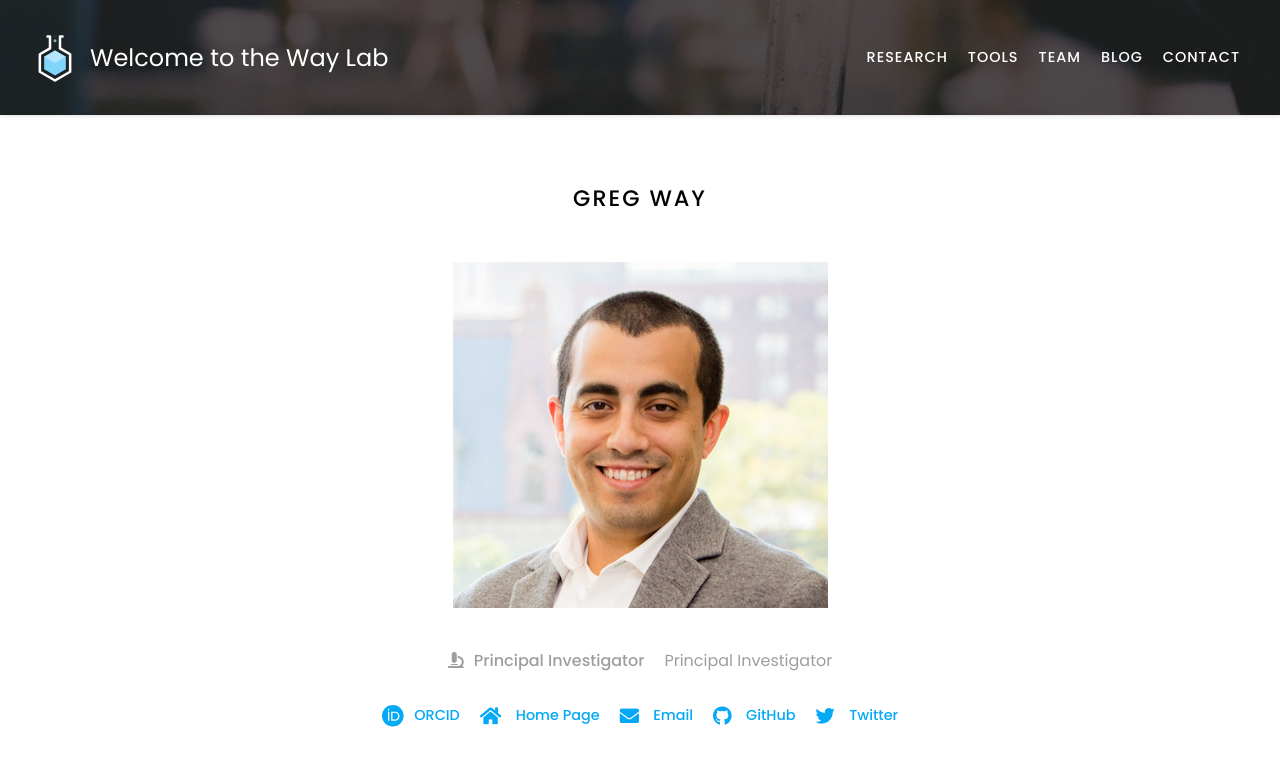
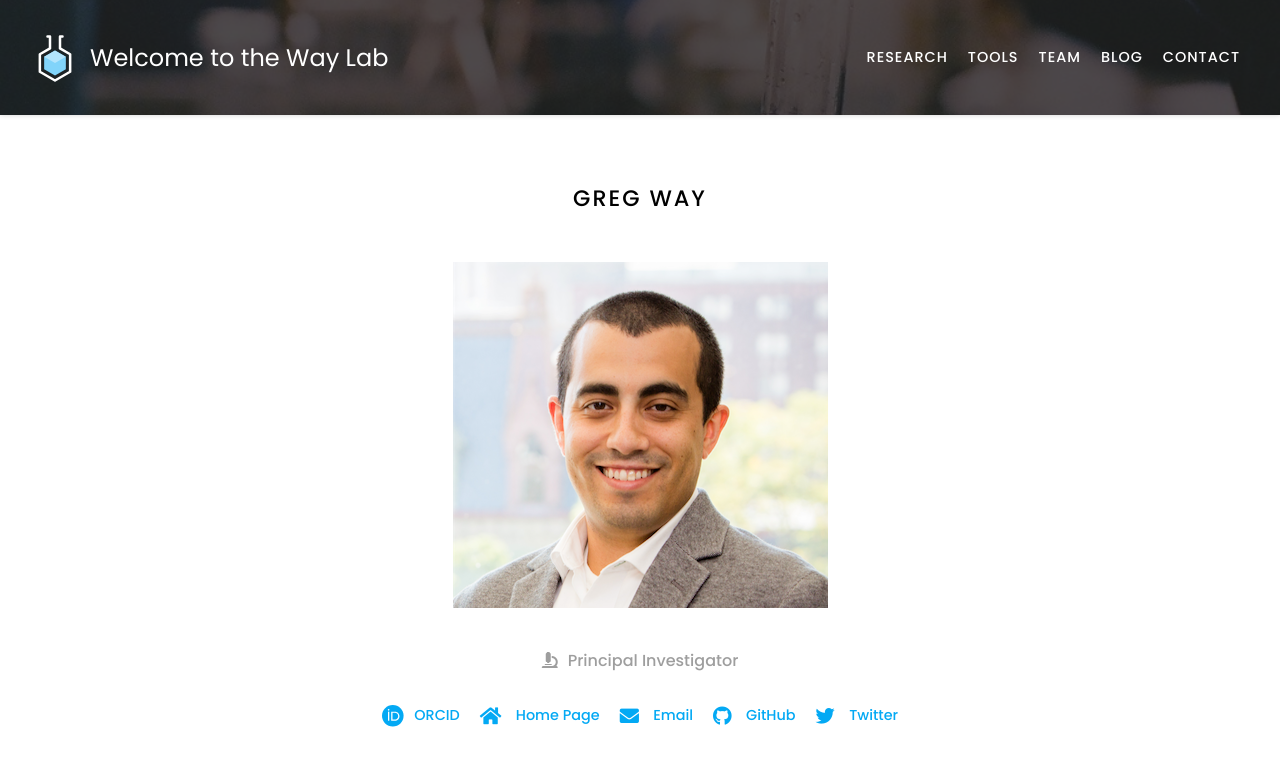
Before and after one commit to WayScience/waysciencelab.com, a Jekyll site: the page built from _members/greg-way.md, in a window 1280 px wide. Shown: the top 760 px of the page. Built offline with Jekyll 4.4.1, drawn with Linux system fonts in a browser that asks for light colours; nearby versions of some CDN libraries.

Commit message:
remove description

```diff
--- a/_members/greg-way.md
+++ b/_members/greg-way.md
@@ -1,7 +1,6 @@
 ---
 name: Gregory Way
 image: images/team/greg_way.png
-description: Principal Investigator
 role: pi
 aliases:
   - Gregory P. Way
```
